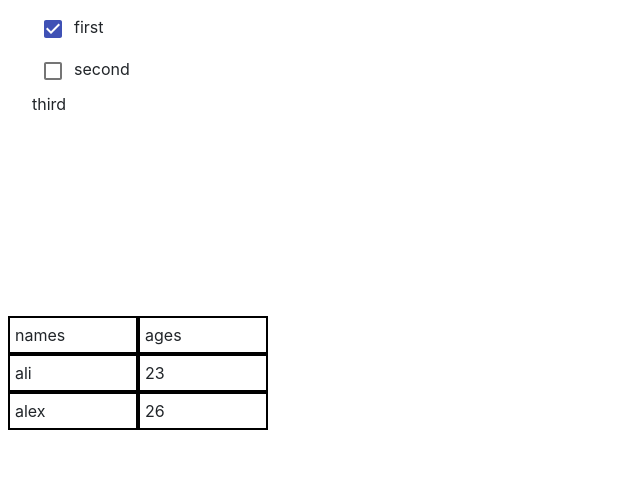
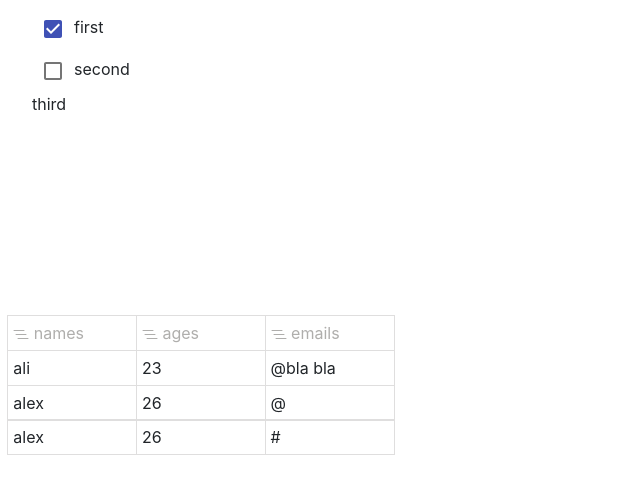
Before and after one commit to aliscie/Notion.so-clone, a React (Create React App) app: page / in a window 1280 px wide. Shown: the top 494 px of the page, without its empty margins (0-640 px from the left). Built offline with nearby package versions, Linux system fonts and the light colour scheme.

Commit message:
orgnized

```diff
--- a/src/Actions/Components.jsx
+++ b/src/Actions/Components.jsx
@@ -1,7 +1,6 @@
 import React, { useState } from 'react'
 import DragIndicatorIcon from '@material-ui/icons/DragIndicator';
 import Text from '../Views/Text'
-import Table from '../Views/Table'
 import TableH from '../Views/TableH'
 function Components({ elements, View, isDragging, state, set, e, setAnchorEl, elementsStyle, anchorEl, Indexing }) {
       const [mouseIsOver, SetIsOver] = useState(false)
@@ -11,7 +10,6 @@ function Components({ elements, View, isDragging, state, set, e, setAnchorEl, el
       return (
             <div>
                   {View === 'Text' && <Text Indexing={Indexing} setSearch={setSearch} setAnchorEl={setAnchorEl} anchorEl={anchorEl} searchValue={searchValue} elementsStyle={elementsStyle} e={e} isDragging={isDragging} SetIsOver={SetIsOver} DragIndicatorIcon={DragIndicatorIcon} mouseIsOver={mouseIsOver} state={state} set={set} />}
-                  {View === 'Table' && <Table Indexing={Indexing} setSearch={setSearch} setAnchorEl={setAnchorEl} anchorEl={anchorEl} searchValue={searchValue} elementsStyle={elementsStyle} e={e} isDragging={isDragging} SetIsOver={SetIsOver} DragIndicatorIcon={DragIndicatorIcon} mouseIsOver={mouseIsOver} />}
                   {View === 'TableH' && <TableH set={set} Indexing={Indexing} setSearch={setSearch} setAnchorEl={setAnchorEl} anchorEl={anchorEl} searchValue={searchValue} elementsStyle={elementsStyle} e={e} isDragging={isDragging} SetIsOver={SetIsOver} DragIndicatorIcon={DragIndicatorIcon} mouseIsOver={mouseIsOver} />}
             </div>
       )
--- a/src/App.js
+++ b/src/App.js
@@ -4,13 +4,13 @@ import './css.css'
 
 function App() {
       let elements = [{ id: 0, text: 'first', checkBox: true }, { id: 1, text: 'second', checkBox: false }, { id: 2, text: 'third', checkBox: null }]
-      let table2 = [{ id: 0, row: ['names', 'ages'], type: 'column' }, { id: 2, row: ['ali', 23] }, { id: 2, row: ['alex', 26] }]
+      let table2 = [{ id: 0, row: ['names', 'ages', 'emails'], type: 'column' }, { id: 2, row: ['ali', 23, '@bla bla'], type: 'row' }, { id: 2, row: ['alex', 26, '@ '], type: 'row' }, { id: 2, row: ['alex', 26, '# '], type: 'row' }]
 
 
       return (
             <div>
                   <DND View={'Text'} display={'block'} direction={"vertical"} boxStyle={{ background: 'white' }} elementsStyle={{ background: 'white' }} elements={elements} />
-                  <DND View={'TableH'} display={'block'} direction={"vertical"} boxStyle={{ background: 'white' }} elementsStyle={{ background: 'white' }} elements={table2} />
+                  <DND View={'TableH'} display={'block'} direction={"vertical"} boxStyle={{ background: 'white' }} elementsStyle={{}} elements={table2} />
             </div>
 
       )
--- a/src/Views/TableH.jsx
+++ b/src/Views/TableH.jsx
@@ -1,11 +1,32 @@
 import React from 'react'
+import { ListNested } from 'react-bootstrap-icons';
 
 function Table({ set, e, isDragging, SetIsOver, DragIndicatorIcon, mouseIsOver, handlKey, elementsStyle, searchValue, anchorEl, setAnchorEl, setSearch, Indexing }) {
 
       return (
-            <div style={{}}>
-                  {e.type !== 'column' && e.row.map(cell => <div key={cell} style={{ border: '2px solid black', padding: '5px', display: 'inline-block', width: '130px' }}>{cell}</div>)}
-                  {e.type === 'column' && e.row.map(cell => <div key={cell} style={{ border: '2px solid black', padding: '5px', display: 'inline-block', width: '130px', background: 'gray' }}>{cell}</div>)}
+            <div
+            >
+                  {e.type === 'column' && e.row.map(cell => (
+                        <div
+                              key={cell}
+                              style={{ color: '#AFAEAC', padding: '5px', display: 'inline-block', width: '130px', border: '0.1px solid rgb(223, 222, 222)', margin: '-0.7px' }}
+                        >
+                              <ListNested />
+                              {' '}
+                              <div suppressContentEditableWarning={true} contentEditable style={{ display: 'inline' }}>{cell}</div>
+                        </div>
+                  ))}
+
+                  {e.type !== 'column' && e.row.map(cell => (
+                        <div
+                              key={cell}
+                              style={{ padding: '5px', display: 'inline-block', width: '130px', border: '0.1px solid rgb(223, 222, 222)', margin: '-0.7px' }}
+                        >
+                              <div suppressContentEditableWarning={true} contentEditable >{cell}</div>
+                        </div>
+                  ))}
+
+
             </div>
       )
 }
--- a/src/Views/Text.jsx
+++ b/src/Views/Text.jsx
@@ -22,7 +22,7 @@ function Text({ state, set, e, isDragging, SetIsOver, DragIndicatorIcon, mouseIs
                         suppressContentEditableWarning={true}
                         onKeyUp={(e) => handlKey(e, state, set, setAnchorEl, setShow)}
                         onKeyDown={handlId}
-                        style={{ ...e.style, ...elementsStyle, width: '100%', outline: 'none', display: 'inline' }}
+                        style={{ ...e.style, ...elementsStyle, width: '100%', display: 'inline' }}
                         placeholder='type or hit command.'
                         onClick={e => setPoin({ X: e.clientX, Y: e.clientY })}
                   >{e.text}</div>
--- a/src/components/DND.jsx
+++ b/src/components/DND.jsx
@@ -72,7 +72,7 @@ function DND({ View, elements, boxStyle, elementsStyle, display, direction }) {
                               for (let i = 0; i < pre[0].row.length; i++) {
                                     let intial = []
                                     intial.push(pre[0].row[i])
-                                    table3.splice(i, 0, { id: i, row: intial })
+                                    table3.splice(i, 0, { id: i, row: intial, type: 'column' })
 
                               }
                         }
@@ -142,11 +142,10 @@ function DND({ View, elements, boxStyle, elementsStyle, display, direction }) {
             let table3 = []
             for (let i = 0; i < y[0].row.length; i++) {
                   let intial = []
-                  y.map(r => {
-
+                  y.map(r => (
                         r.type !== 'column' && intial.push(r.row[i])
-                  })
-                  table3.splice(i, 0, { id: i, row: intial })
+                  ))
+                  table3.splice(i, 0, { id: i, row: intial, type: 'row' })
             }
 
             // console.log(table3)
@@ -160,7 +159,7 @@ function DND({ View, elements, boxStyle, elementsStyle, display, direction }) {
             for (let i = 0; i < table3[0].row.length; i++) {
                   let intial = []
                   table3.map(r => intial.push(r.row[i]))
-                  table2.splice(i, 0, { id: i, row: intial })
+                  table2.splice(i, 0, { id: i, row: intial, type: 'row' })
             }
             // console.log(table2)
 
--- a/src/css.css
+++ b/src/css.css
@@ -1,4 +1,11 @@
 [contenteditable=true]:empty:before {
       content: attr(placeholder);
-      color:gray
+      color:gray;
+      outline: none;
+
     }
+
+[contenteditable=true]{
+  outline: none;
+  cursor: auto;
+    }
```
